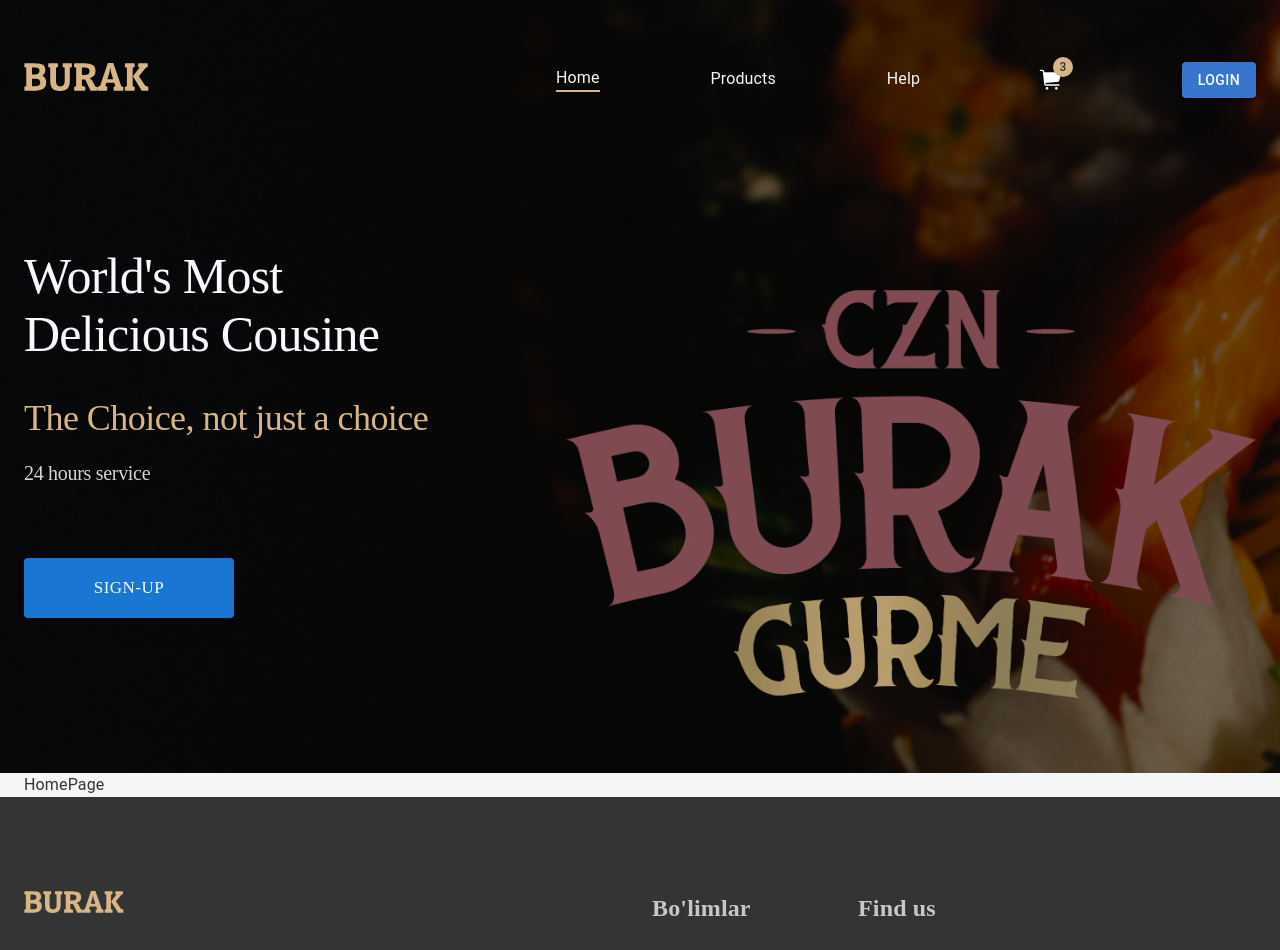
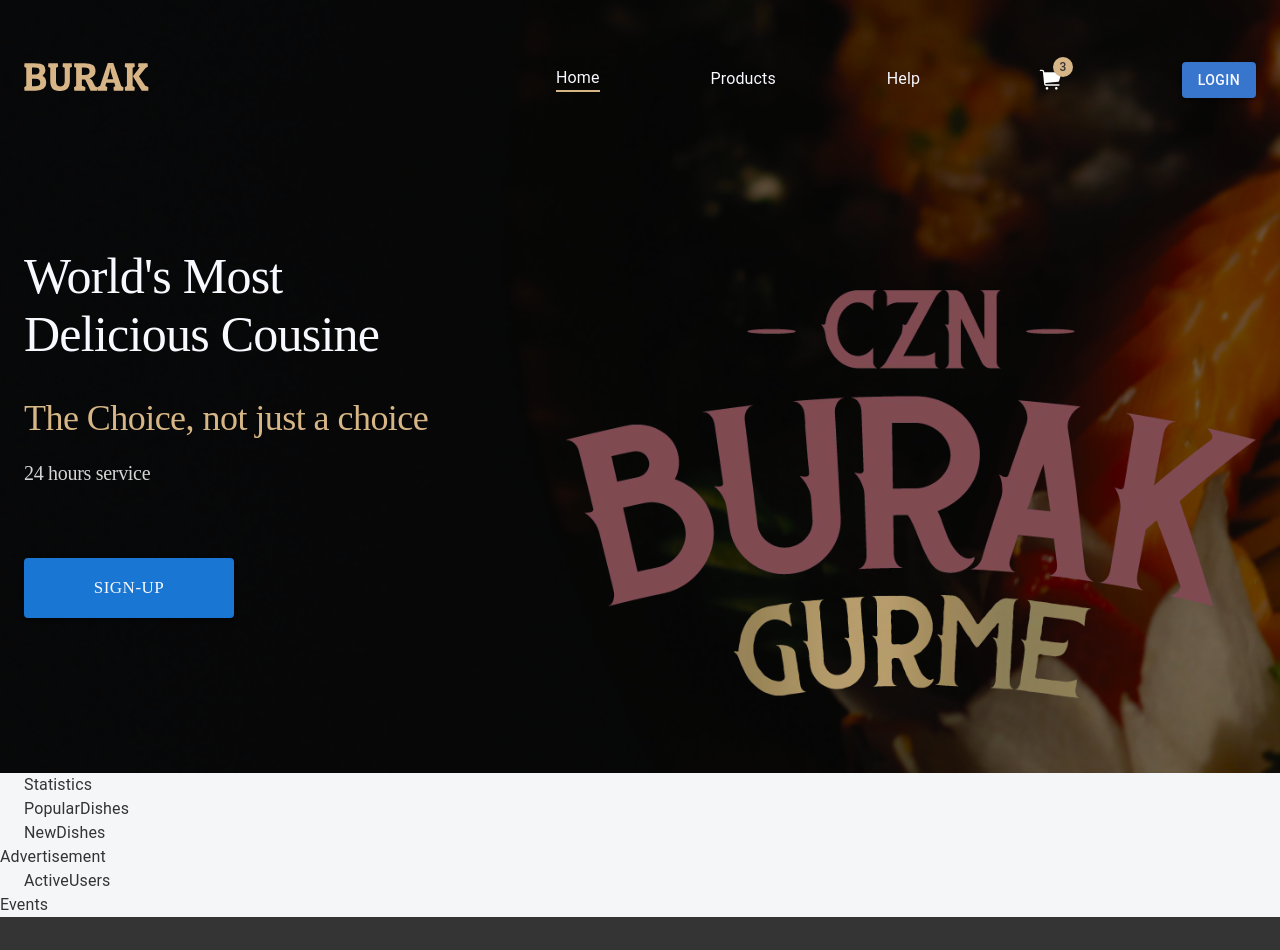
Before and after one commit to Mery0011/burak-react, a React (Create React App) app: page / in a window 1280 px wide. Shown: the top 950 px of the page. Built offline with nearby package versions, Linux system fonts and the light colour scheme.

Commit message:
fix: organize homepage related sectional components

```diff
--- /dev/null
+++ b/src/app/screens/homePage/ActiveUsers.tsx
@@ -0,0 +1,8 @@
+import React from "react";
+import { Container } from "@mui/material";
+
+export default function ActiveUsers() {
+    return (
+        <div> <Container> ActiveUsers</Container></div>
+    );
+}
--- /dev/null
+++ b/src/app/screens/homePage/Advertisement.tsx
@@ -0,0 +1,6 @@
+import React from "react";
+export default function Advertisement() {
+    return (
+        <div> Advertisement </div>
+    );
+}
--- /dev/null
+++ b/src/app/screens/homePage/Events.tsx
@@ -0,0 +1,6 @@
+import React from "react";
+export default function Events() {
+    return (
+        <div> Events </div>
+    );
+}
--- /dev/null
+++ b/src/app/screens/homePage/NewDishes.tsx
@@ -0,0 +1,8 @@
+import React from "react";
+import { Container } from "@mui/material";
+
+export default function NewDishes() {
+    return (
+        <div> <Container> NewDishes</Container></div>
+    );
+}
--- /dev/null
+++ b/src/app/screens/homePage/PopularDishes.tsx
@@ -0,0 +1,8 @@
+import React from "react";
+import { Container } from "@mui/material";
+
+export default function PopularDishes() {
+    return (
+        <div> <Container> PopularDishes</Container></div>
+    );
+}
--- /dev/null
+++ b/src/app/screens/homePage/Statistics.tsx
@@ -0,0 +1,8 @@
+import React from "react";
+import { Container } from "@mui/material";
+
+export default function Statistics() {
+    return (
+        <div> <Container> Statistics</Container></div>
+    );
+}
--- a/src/app/screens/homePage/index.tsx
+++ b/src/app/screens/homePage/index.tsx
@@ -1,5 +1,20 @@
-import { Container } from "@mui/material";
+import React from "react";
+import Statistics from "./Statistics";
+import NewDishes from "./NewDishes";
+import Advertisement from "./Advertisement";
+import ActiveUsers from "./ActiveUsers";
+import PopularDishes from "./PopularDishes";
+import Events from "./Events";
 
 export default function HomePage() {
-    return <Container>HomePage</Container>;
+    return (
+        <div className={"homepage"}>
+            <Statistics />
+            <PopularDishes />
+            <NewDishes />
+            <Advertisement />
+            <ActiveUsers />
+            <Events />
+        </div>
+    );
 }
```
Also changed, not shown: src/css/home.css (added).
